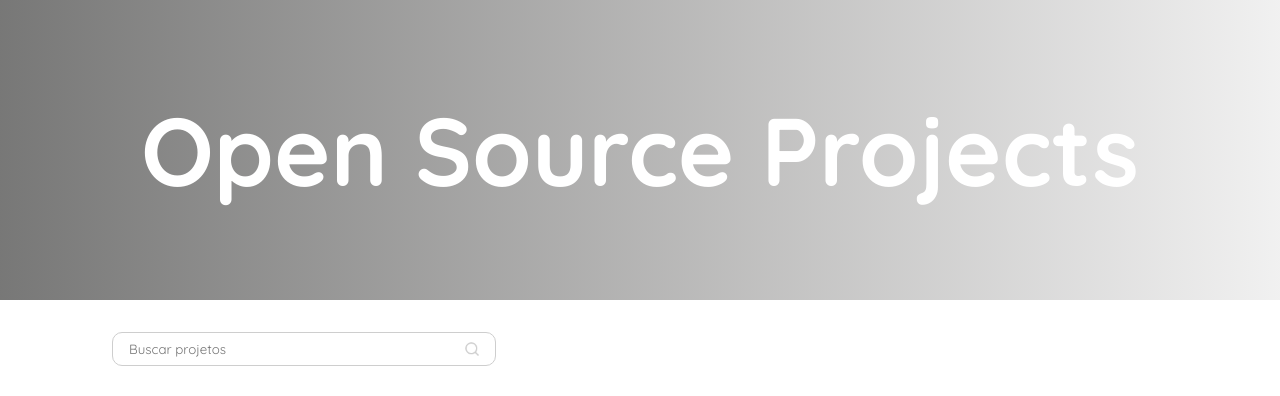
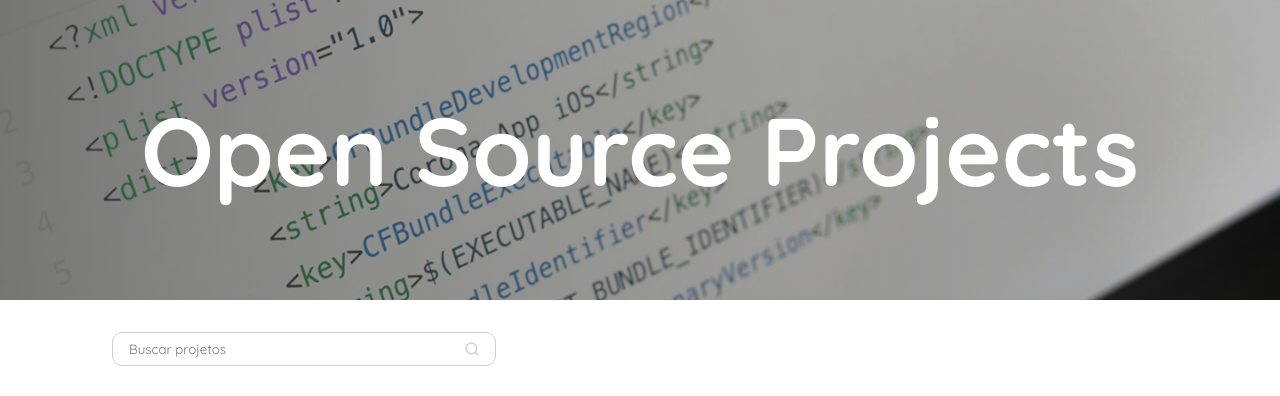
Before and after one commit to GiulliaB/OpenSource, a website built with Vite: page index.html in a window 1280 px wide. Shown: the top 396 px of the page. Built offline with nearby package versions, Linux system fonts and the light colour scheme; files whose address does not match are found by name.

Commit message:
atualização

```diff
--- a/src/style.css
+++ b/src/style.css
@@ -8,7 +8,7 @@
 }
 
 .header{
-    background:linear-gradient(90deg, rgba(61, 61, 60, 0.699) 0%, rgba(119, 118, 117, 0.459) 59%, rgba(126, 125, 124, 0.11) 100%),url(./assets//images/banner.png);
+    background:linear-gradient(90deg, rgba(61, 61, 60, 0.699) 0%, rgba(119, 118, 117, 0.459) 59%, rgba(126, 125, 124, 0.11) 100%),url(../public/images/banner.png);
     width: 100%;
     height: 300px;
     display: flex;
```
